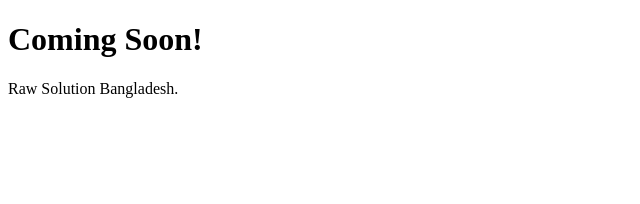
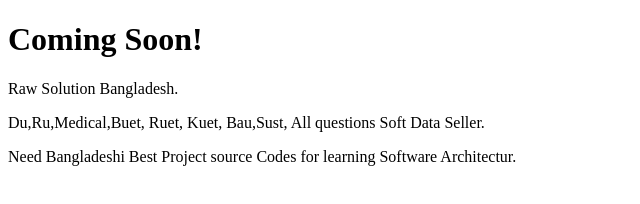
Before and after one commit to rawsolutionbd/rawsolutionbd.github.io, a plain HTML site: page index.html in a window 1280 px wide. Shown: the whole page, without its empty margins (0-640 px from the left). Drawn offline with Linux system fonts and the light colour scheme.

Commit message:
Update index.html

```diff
--- a/index.html
+++ b/index.html
@@ -5,6 +5,8 @@
 <h1>Coming Soon!</h1>
 
 <p>Raw Solution Bangladesh.</p>
+<p>Du,Ru,Medical,Buet, Ruet, Kuet, Bau,Sust, All questions Soft Data Seller.</p>
+<p> Need Bangladeshi Best Project source Codes for learning Software Architectur. </p>
 
 </body>
 </html>
```
